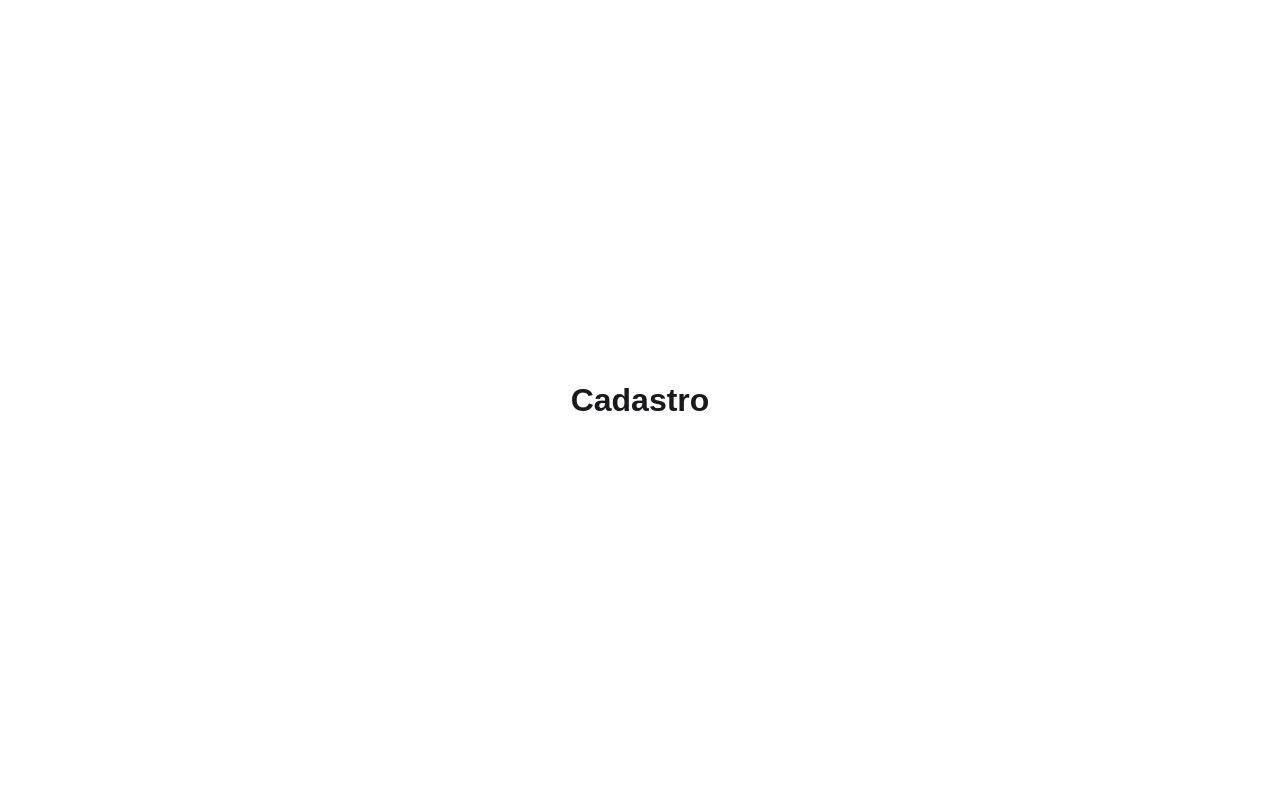
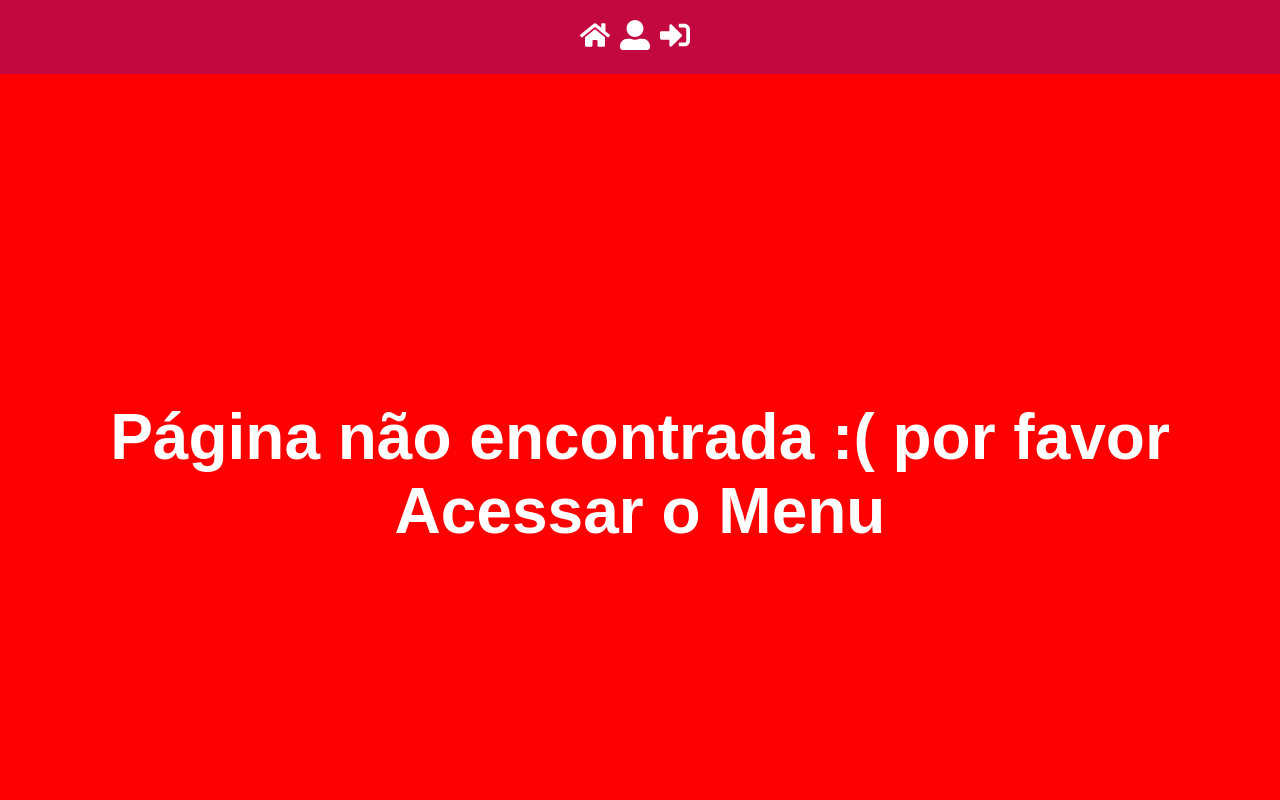
Before and after one commit to srodrigo28/react-axios, a React (Create React App) app: page / in a window 1280 px wide. Shown: the top 800 px of the page. Built offline with nearby package versions, Linux system fonts and the light colour scheme.

Commit message:
create-myRoute-private

```diff
--- a/package.json
+++ b/package.json
@@ -7,6 +7,8 @@
     "@testing-library/react": "^13.4.0",
     "@testing-library/user-event": "^13.5.0",
     "axios": "^1.4.0",
+    "history": "^4.10.1",
+    "prop-types": "^15.8.1",
     "react": "^18.2.0",
     "react-dom": "^18.2.0",
     "react-icons": "^4.9.0",
--- a/src/App.js
+++ b/src/App.js
@@ -1,16 +1,16 @@
+import { Router } from 'react-router-dom'
+import history from './services/history'
 import { Header } from "./components/Header";
-import { Login } from "./pages/Login";
+import { Global } from "./styles/GlobalStyles";
 import { Routes } from "./services/routes";
-import { Global } from "./styles/GlobalStyles";
 
 function App() {
   return (
-    <>
+    <Router history={history}>
+      <Header />
+      <Routes />
       <Global />
-      <Routes />
-      <Header />
-      <Login />
-    </>
+    </Router>
   );
 }
 
--- a/src/components/Header/index.jsx
+++ b/src/components/Header/index.jsx
@@ -1,12 +1,19 @@
+import { Link } from "react-router-dom"
 import { Container } from "./style";
 import { FaHome, FaSignInAlt, FaUserAlt } from "react-icons/fa"
 
 export function Header(){
     return(
         <Container>
-            <span> <FaHome size={30} /> </span>
-            <span> <FaUserAlt size={30}/> </span>
-            <span> <FaSignInAlt size={30}/> </span>
+            <Link to="/login">
+                <FaHome size={30} />
+            </Link>
+            <Link to="/cadastro">
+                <FaUserAlt size={30}/>
+            </Link>
+            <Link to="/a">
+                <FaSignInAlt size={30}/>
+            </Link>
         </Container>
     )
 }
--- a/src/pages/Cadastro/style.js
+++ b/src/pages/Cadastro/style.js
@@ -3,6 +3,7 @@ import styled from "styled-components";
 export const Container = styled.div`
     height: 100vh;
     background: darkviolet;
+    color: #fff;
 
     display: flex;
     align-items: center;
--- a/src/pages/Login/index.jsx
+++ b/src/pages/Login/index.jsx
@@ -3,7 +3,7 @@ import { Container } from "./style";
 export function Login(){
     return(
         <Container>
-            <h1>Cadastro</h1>
+            <h1>Login</h1>
         </Container>
     )
 }
--- a/src/pages/Page404/style.js
+++ b/src/pages/Page404/style.js
@@ -5,10 +5,14 @@ export const Container = styled.div`
     background: red;
     color: #fff;
 
-    font-size: 4em;
+    font-size: 2em;
 
     display: flex;
     align-items: center;
     justify-content: center;
 
+    > h1{
+        text-align: center;
+    }
+
 `;
--- /dev/null
+++ b/src/services/MyRoute.js
@@ -0,0 +1,25 @@
+import { Route, Redirect } from 'react-router-dom';
+import PropTypes from 'prop-types';
+
+export function MyRoute({ component: Component, isCloused, ...rest }){
+    const isLoggedIn = false;
+
+    if(isCloused && !isLoggedIn) {
+        return(
+            <Redirect
+                to={{ pathname: '/login', state: { prevePath: rest.location.pathname } }}
+            />
+        );
+    }
+
+    return <Route {...rest} component={Component} />;
+}
+
+MyRoute.defaultProps = {
+    isCloused: false,
+}
+
+MyRoute.propTypes = {
+    component: PropTypes.oneOfType([PropTypes.element, PropTypes.func]).isRequired,
+    isCloused: PropTypes.bool,
+}
--- /dev/null
+++ b/src/services/history.js
@@ -0,0 +1,5 @@
+import { createBrowserHistory } from 'history';
+
+const history = createBrowserHistory();
+
+export default history;
--- a/src/services/routes.js
+++ b/src/services/routes.js
@@ -1,16 +1,16 @@
-import { BrowserRouter, Switch, Route } from 'react-router-dom'
+import { Switch } from 'react-router-dom'
+import { MyRoute } from "./MyRoute";
+
 import { Login } from './../pages/Login'
 import { Cadastro } from './../pages/Cadastro'
 import { Page404 } from './../pages/Page404'
 
 export function Routes(){
     return(
-        <BrowserRouter>
-            <Switch>
-                <Route exact path="/" component={Login} />
-                <Route exact path="/cadastro" component={Cadastro} />
-                <Route path="/*" component={Page404} />
-            </Switch>
-        </BrowserRouter>
+        <Switch>
+            <MyRoute path="/login"         component={Login}  />
+            <MyRoute path="/cadastro" component={Cadastro}  />
+            <MyRoute path="*"              component={Page404} />
+        </Switch>
     )
 }
```
Also changed, not shown: 2 other files (tests, documents, lock files or other folders).
